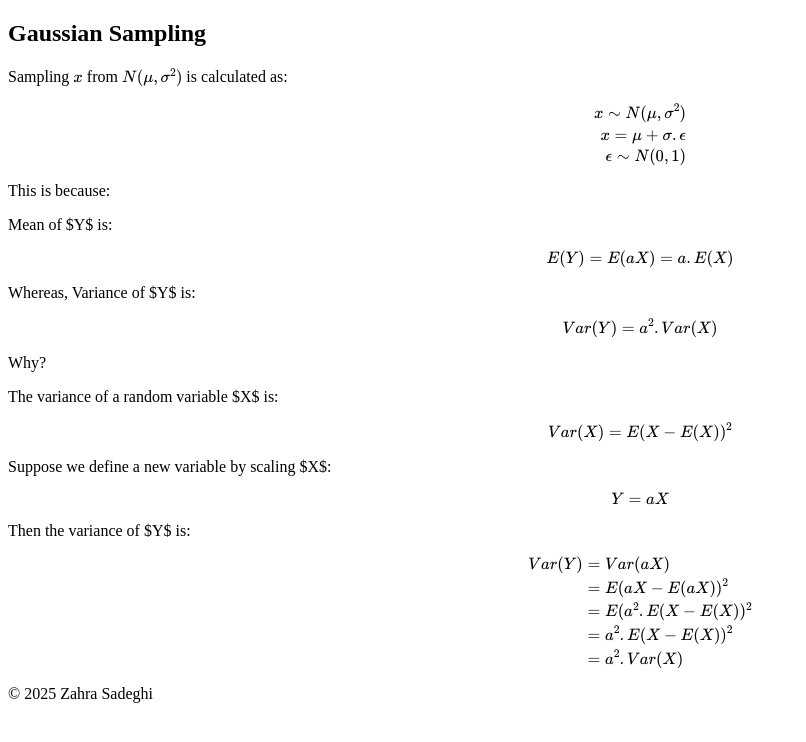
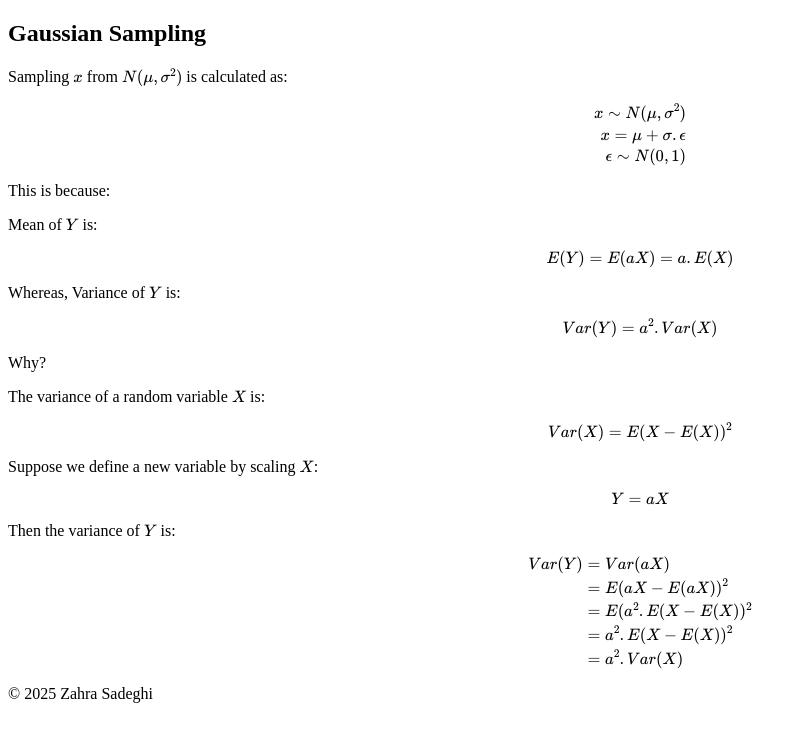
Before and after one commit to zahsa/zahsa.github.io, a Jekyll site: the page built from notes/sm.md, in a window 1280 px wide. Shown: the top 742 px of the page, without its empty margins (0-806 px from the left). Built offline with Jekyll 4.4.1, drawn with Linux system fonts in a browser that asks for light colours; our own code applies the rules of GitHub Pages for plain Markdown files; formulas are drawn with MathJax 3.

Commit message:
Update sm.md

```diff
--- a/notes/sm.md
+++ b/notes/sm.md
@@ -11,13 +11,13 @@ $$
 
 This is because:
 
-Mean of $Y$ is:
+Mean of $$Y$$ is:
 
 $$
 E(Y)=E(aX) = a.E(X)
 $$
 
-Whereas, Variance of $Y$ is:
+Whereas, Variance of $$Y$$ is:
 
 $$
 Var(Y) = a^{2}.Var(X)
@@ -25,20 +25,20 @@ $$
 
 Why?
 
-The variance of a random variable $X$ is:
+The variance of a random variable $$X$$ is:
 
 $$
 Var(X) = E(X-E(X))^{2}
 $$
 
 
-Suppose we define a new variable by scaling $X$:
+Suppose we define a new variable by scaling $$X$$:
 
 $$
 Y = aX
 $$
 
-Then the variance of $Y$ is:
+Then the variance of $$Y$$ is:
 
 $$
 \begin{align*}
```
